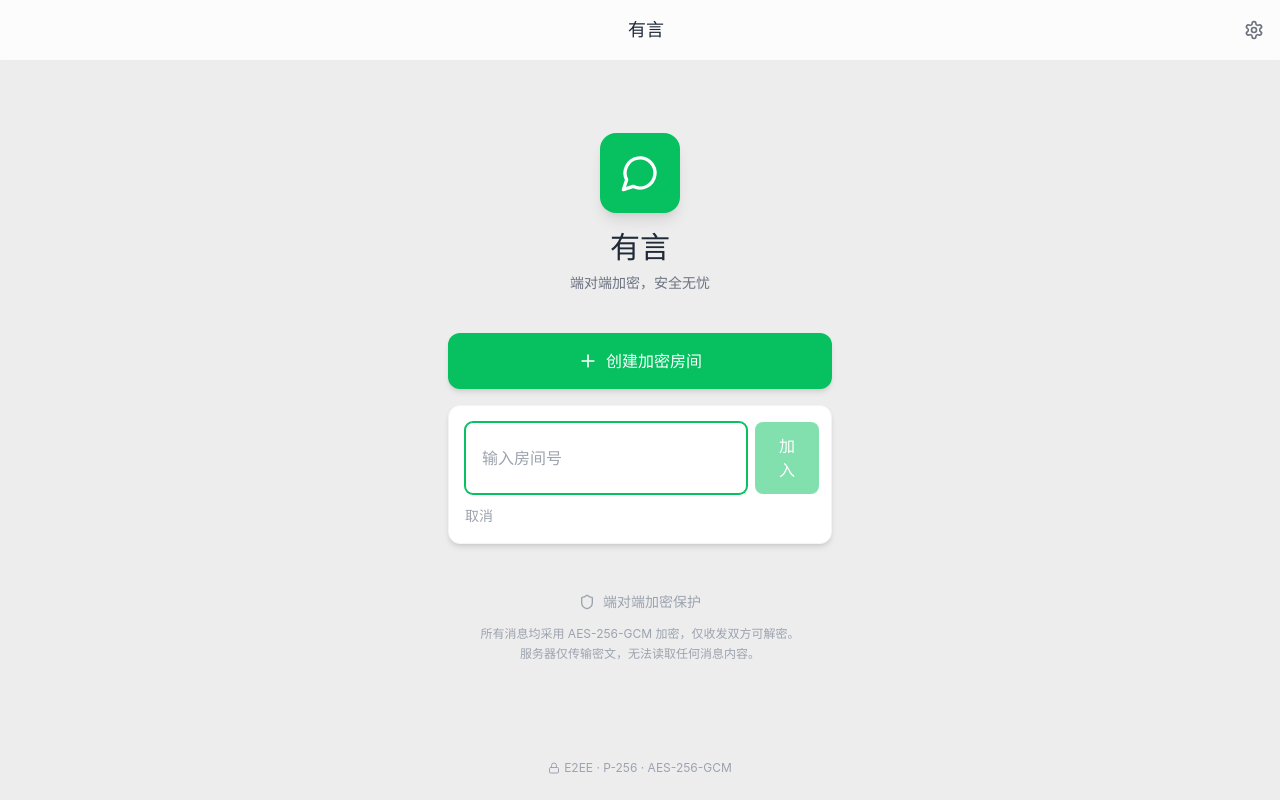
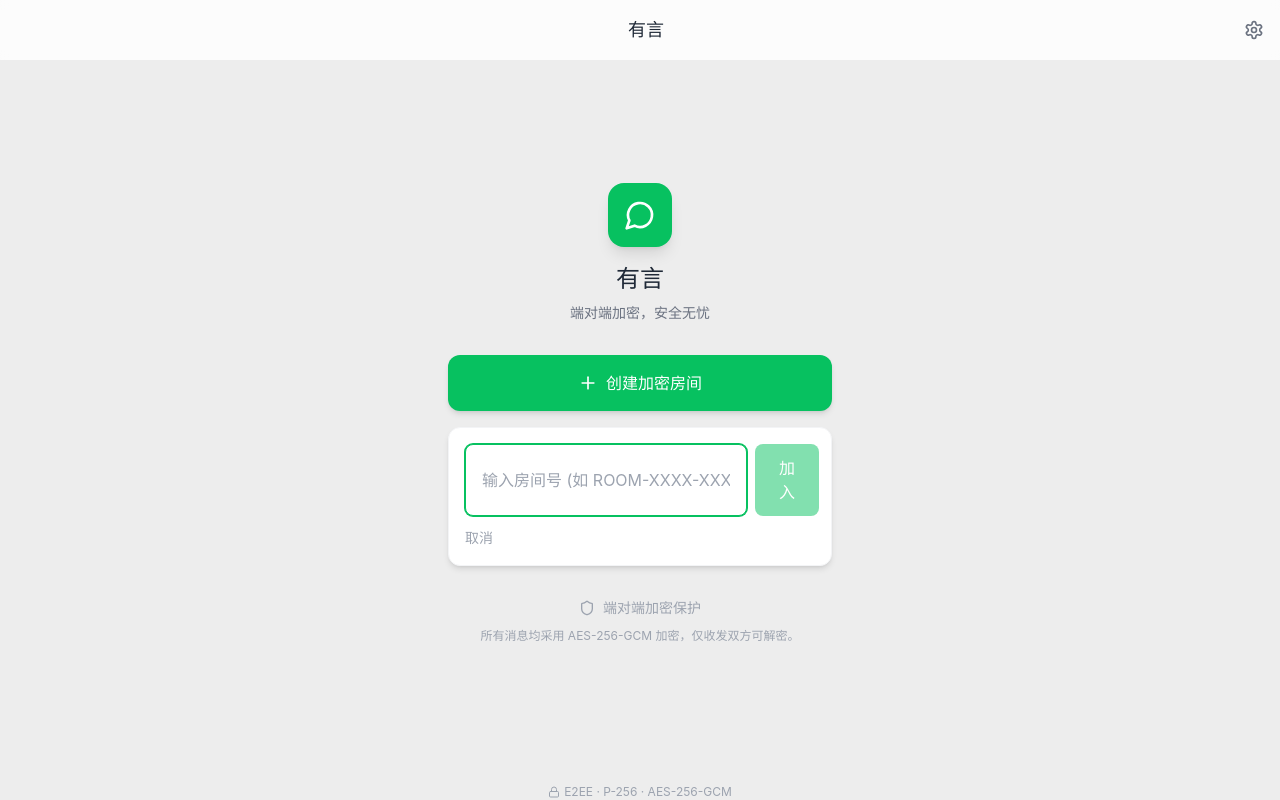
Before and after one commit to parobirds/youyan, a React (Vite) app: page / in a window 1280 px wide. Both pictures are taken after a click on the button "加入房间". Built offline with nearby package versions, Linux system fonts and the light colour scheme.

Commit message:
添加聊天室列表功能，修复按钮样式问题

```diff
--- a/src/pages/ChatPage.tsx
+++ b/src/pages/ChatPage.tsx
@@ -22,6 +22,7 @@ import MessageBubble from '@/components/MessageBubble';
 import CallModal from '@/components/CallModal';
 import { useChatStore } from '@/store/useChatStore';
 import { formatDate } from '@/utils';
+import { loadRooms, saveRooms } from '@/storage';
 
 export default function ChatPage() {
   const { roomId = '' } = useParams<{ roomId: string }>();
@@ -57,6 +58,13 @@ export default function ChatPage() {
   useEffect(() => {
     if (roomId && room?.id !== roomId && connectionStatus === 'idle') {
       joinRoom(roomId);
+      // 更新最近房间列表
+      const rooms = loadRooms();
+      const existingIndex = rooms.findIndex(r => r.id === roomId);
+      if (existingIndex !== -1) {
+        rooms[existingIndex].createdAt = Date.now();
+        saveRooms(rooms);
+      }
     }
     const timer = setTimeout(() => setIsJoining(false), 500);
     return () => clearTimeout(timer);
@@ -470,7 +478,7 @@ export default function ChatPage() {
             className={`p-2 -ml-2 transition-colors ${
               sharedKey
                 ? 'text-gray-500 hover:text-gray-700'
-                : 'text-gray-300 cursor-not-allowed'
+                : 'text-gray-300'
             }`}
             onClick={() => {
               if (sharedKey) fileInputRef.current?.click();
@@ -490,7 +498,7 @@ export default function ChatPage() {
             className={`p-2 transition-colors ${
               sharedKey
                 ? 'text-gray-500 hover:text-gray-700'
-                : 'text-gray-300 cursor-not-allowed'
+                : 'text-gray-300'
             }`}
             onClick={() => {
               if (sharedKey) imageInputRef.current?.click();
--- a/src/pages/HomePage.tsx
+++ b/src/pages/HomePage.tsx
@@ -1,19 +1,46 @@
-import { useState } from 'react';
+import { useState, useEffect } from 'react';
 import { useNavigate } from 'react-router-dom';
-import { Shield, MessageCircle, Plus, LogIn, Lock, Settings } from 'lucide-react';
+import { Shield, MessageCircle, Plus, LogIn, Lock, Settings, Clock, Trash2, ChevronRight } from 'lucide-react';
 import { useChatStore } from '@/store/useChatStore';
+import { loadRooms, saveRooms } from '@/storage';
+import type { Room } from '@/types';
 
 export default function HomePage() {
   const navigate = useNavigate();
   const [roomCode, setRoomCode] = useState('');
   const [showJoinInput, setShowJoinInput] = useState(false);
   const [isCreating, setIsCreating] = useState(false);
+  const [recentRooms, setRecentRooms] = useState<Room[]>([]);
   const createRoom = useChatStore((state) => state.createRoom);
+
+  useEffect(() => {
+    const rooms = loadRooms();
+    // 按创建时间倒序排列，最多显示10个
+    const sortedRooms = rooms
+      .sort((a, b) => b.createdAt - a.createdAt)
+      .slice(0, 10);
+    setRecentRooms(sortedRooms);
+  }, []);
 
   const handleCreateRoom = async () => {
     setIsCreating(true);
     try {
       const roomId = await createRoom(2);
+      // 保存到最近房间列表
+      const rooms = loadRooms();
+      const existingIndex = rooms.findIndex(r => r.id === roomId);
+      if (existingIndex === -1) {
+        rooms.push({
+          id: roomId,
+          name: '有言聊天室',
+          maxMembers: 2,
+          createdAt: Date.now(),
+          members: [],
+        });
+      } else {
+        rooms[existingIndex].createdAt = Date.now();
+      }
+      saveRooms(rooms);
       navigate(`/chat/${encodeURIComponent(roomId)}`);
     } finally {
       setIsCreating(false);
@@ -23,8 +50,44 @@ export default function HomePage() {
   const handleJoinRoom = () => {
     if (roomCode.trim()) {
       const normalizedCode = roomCode.trim().toUpperCase();
+      // 保存到最近房间列表
+      const rooms = loadRooms();
+      const existingIndex = rooms.findIndex(r => r.id === normalizedCode);
+      if (existingIndex === -1) {
+        rooms.push({
+          id: normalizedCode,
+          name: '有言聊天室',
+          maxMembers: 2,
+          createdAt: Date.now(),
+          members: [],
+        });
+      } else {
+        rooms[existingIndex].createdAt = Date.now();
+      }
+      saveRooms(rooms);
       navigate(`/chat/${encodeURIComponent(normalizedCode)}`);
     }
+  };
+
+  const handleEnterRoom = (roomId: string) => {
+    navigate(`/chat/${encodeURIComponent(roomId)}`);
+  };
+
+  const handleDeleteRoom = (roomId: string, e: React.MouseEvent) => {
+    e.stopPropagation();
+    const rooms = loadRooms().filter(r => r.id !== roomId);
+    saveRooms(rooms);
+    setRecentRooms(rooms.sort((a, b) => b.createdAt - a.createdAt).slice(0, 10));
+  };
+
+  const formatTime = (timestamp: number) => {
+    const now = Date.now();
+    const diff = now - timestamp;
+    if (diff < 60000) return '刚刚';
+    if (diff < 3600000) return `${Math.floor(diff / 60000)}分钟前`;
+    if (diff < 86400000) return `${Math.floor(diff / 3600000)}小时前`;
+    if (diff < 604800000) return `${Math.floor(diff / 86400000)}天前`;
+    return new Date(timestamp).toLocaleDateString('zh-CN');
   };
 
   return (
@@ -40,14 +103,55 @@ export default function HomePage() {
         </button>
       </div>
 
-      <div className="flex-1 flex flex-col items-center justify-center px-6 py-12">
-        <div className="mb-10 text-center">
-          <div className="w-20 h-20 bg-[#07C160] rounded-2xl flex items-center justify-center mx-auto mb-4 shadow-lg">
-            <MessageCircle className="w-10 h-10 text-white" />
+      {/* 聊天室列表 */}
+      {recentRooms.length > 0 && (
+        <div className="bg-white mb-2">
+          <div className="px-4 py-2 text-xs text-gray-400 flex items-center gap-1">
+            <Clock className="w-3 h-3" />
+            最近聊天
           </div>
-          <h1 className="text-3xl font-bold text-gray-800 mb-2">有言</h1>
-          <p className="text-gray-500 text-sm">端对端加密，安全无忧</p>
+          {recentRooms.map((room) => (
+            <div
+              key={room.id}
+              onClick={() => handleEnterRoom(room.id)}
+              className="px-4 py-3 flex items-center justify-between hover:bg-gray-50 active:bg-gray-100 cursor-pointer border-b border-gray-50"
+            >
+              <div className="flex items-center gap-3">
+                <div className="w-10 h-10 rounded-full bg-gradient-to-br from-green-400 to-green-600 flex items-center justify-center text-white text-sm font-medium">
+                  有
+                </div>
+                <div>
+                  <p className="text-gray-800 font-medium">{room.name || '有言聊天室'}</p>
+                  <p className="text-gray-400 text-xs">{formatTime(room.createdAt)}</p>
+                </div>
+              </div>
+              <div className="flex items-center gap-2">
+                <span className="text-xs text-gray-400 font-mono">
+                  {room.id.slice(0, 12)}...
+                </span>
+                <button
+                  onClick={(e) => handleDeleteRoom(room.id, e)}
+                  className="p-1 text-gray-300 hover:text-red-500"
+                >
+                  <Trash2 className="w-4 h-4" />
+                </button>
+                <ChevronRight className="w-4 h-4 text-gray-300" />
+              </div>
+            </div>
+          ))}
         </div>
+      )}
+
+      <div className="flex-1 flex flex-col items-center justify-center px-6 py-8">
+        {recentRooms.length === 0 && (
+          <div className="mb-8 text-center">
+            <div className="w-16 h-16 bg-[#07C160] rounded-2xl flex items-center justify-center mx-auto mb-4 shadow-lg">
+              <MessageCircle className="w-8 h-8 text-white" />
+            </div>
+            <h1 className="text-2xl font-bold text-gray-800 mb-2">有言</h1>
+            <p className="text-gray-500 text-sm">端对端加密，安全无忧</p>
+          </div>
+        )}
 
         <div className="w-full max-w-sm space-y-4">
           <button
@@ -56,7 +160,7 @@ export default function HomePage() {
             className="w-full bg-[#07C160] text-white py-4 rounded-xl font-medium flex items-center justify-center gap-2 hover:bg-[#06AD56] active:scale-[0.98] transition-all shadow-md disabled:opacity-50"
           >
             <Plus className="w-5 h-5" />
-            创建加密房间
+            {isCreating ? '创建中...' : '创建加密房间'}
           </button>
 
           {!showJoinInput ? (
@@ -68,14 +172,14 @@ export default function HomePage() {
               加入房间
             </button>
           ) : (
-            <div className="bg-white rounded-xl p-4 shadow-md border border-gray-100">
+            <div className="bg-white rounded-xl p-4 shadow-md border border-gray-100 animate-slide-up">
               <div className="flex gap-2">
                 <input
                   type="text"
                   value={roomCode}
                   onChange={(e) => setRoomCode(e.target.value)}
-                  placeholder="输入房间号"
-                  className="flex-1 px-4 py-3 border border-gray-200 rounded-lg focus:outline-none focus:border-[#07C160] focus:ring-1 focus:ring-[#07C160] text-gray-700 uppercase"
+                  placeholder="输入房间号 (如 ROOM-XXXX-XXXX)"
+                  className="flex-1 px-4 py-3 border border-gray-200 rounded-lg focus:outline-none focus:border-[#07C160] focus:ring-1 focus:ring-[#07C160] text-gray-700 uppercase text-sm"
                   onKeyDown={(e) => e.key === 'Enter' && handleJoinRoom()}
                   autoFocus
                 />
@@ -88,7 +192,10 @@ export default function HomePage() {
                 </button>
               </div>
               <button
-                onClick={() => setShowJoinInput(false)}
+                onClick={() => {
+                  setShowJoinInput(false);
+                  setRoomCode('');
+                }}
                 className="mt-3 text-sm text-gray-400 hover:text-gray-600"
               >
                 取消
@@ -97,19 +204,18 @@ export default function HomePage() {
           )}
         </div>
 
-        <div className="mt-12 text-center">
-          <div className="flex items-center justify-center gap-2 text-gray-400 text-sm mb-3">
+        <div className="mt-8 text-center">
+          <div className="flex items-center justify-center gap-2 text-gray-400 text-sm mb-2">
             <Shield className="w-4 h-4" />
             端对端加密保护
           </div>
           <p className="text-gray-400 text-xs max-w-xs leading-relaxed">
             所有消息均采用 AES-256-GCM 加密，仅收发双方可解密。
-            服务器仅传输密文，无法读取任何消息内容。
           </p>
         </div>
       </div>
 
-      <div className="py-6 text-center">
+      <div className="py-4 text-center safe-area-bottom">
         <div className="flex items-center justify-center gap-1 text-gray-400 text-xs">
           <Lock className="w-3 h-3" />
           <span>E2EE · P-256 · AES-256-GCM</span>
```
